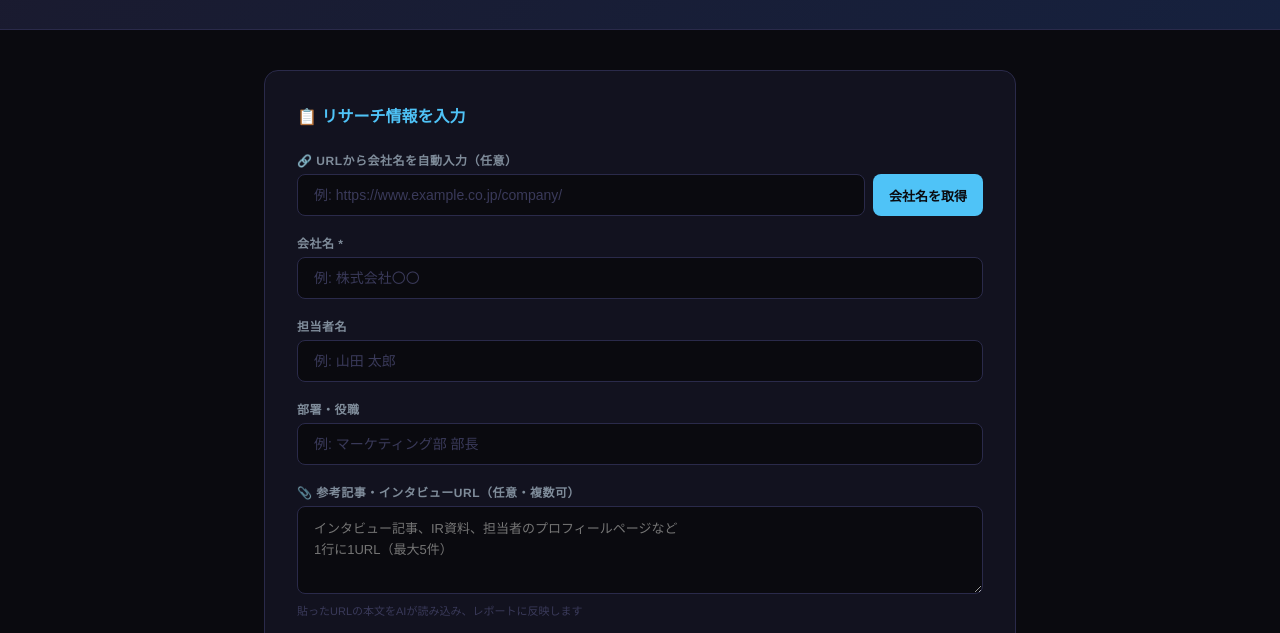
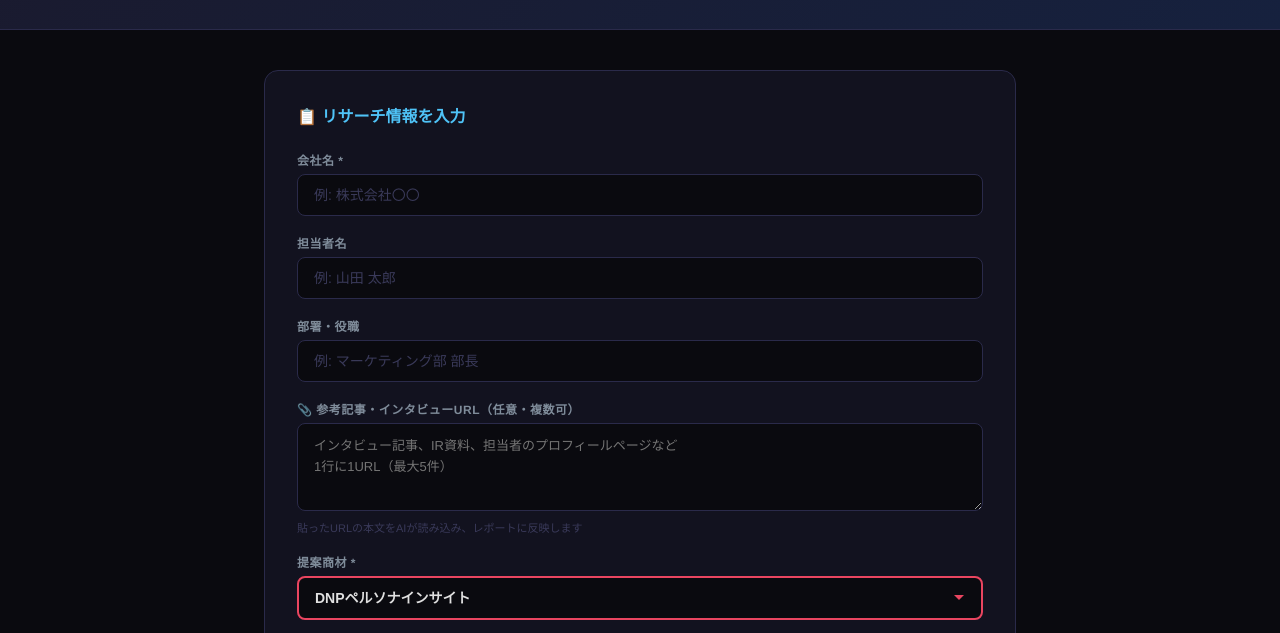
Before and after one commit to titahashi244-star/persona-research, a plain HTML site: page index.html in a window 1280 px wide. Shown: the part 133-766 px from the top of the page. Drawn offline with Linux system fonts and the light colour scheme.

Commit message:
URLから会社名自動入力欄を削除

```diff
--- a/index.html
+++ b/index.html
@@ -107,19 +107,6 @@
   <div class="form-card">
     <h2>📋 リサーチ情報を入力</h2>
 
-    <!-- URL from which to extract company name -->
-    <div class="form-group">
-      <label>🔗 URLから会社名を自動入力（任意）</label>
-      <div style="display:flex;gap:8px">
-        <input type="url" id="extractUrl" placeholder="例: https://www.example.co.jp/company/" style="flex:1">
-        <button type="button" onclick="extractFromUrl()" id="extractBtn"
-          style="background:#4fc3f7;color:#0a0a0f;border:none;border-radius:8px;padding:10px 16px;font-size:13px;font-weight:700;cursor:pointer;white-space:nowrap">
-          会社名を取得
-        </button>
-      </div>
-      <div id="extractStatus" style="font-size:12px;color:#7f8c9a;margin-top:6px;display:none"></div>
-    </div>
-
     <div class="form-group">
       <label>会社名 *</label>
       <input type="text" id="company" placeholder="例: 株式会社〇〇" required>
@@ -202,39 +189,6 @@ const BASE_URL = `https://${GITHUB_OWNER}.github.io/${GITHUB_REPO}`;
 let pollingTimer = null;
 let progressTimer = null;
 
-async function extractFromUrl() {
-  const url = document.getElementById("extractUrl").value.trim();
-  if (!url) { alert("URLを入力してください"); return; }
-
-  const btn = document.getElementById("extractBtn");
-  const status = document.getElementById("extractStatus");
-  btn.disabled = true;
-  btn.textContent = "取得中...";
-  status.style.display = "block";
-  status.style.color = "#7f8c9a";
-  status.textContent = "ページを解析しています...";
-
-  try {
-    const res = await fetch(WORKER_URL, {
-      method: "POST",
-      headers: { "Content-Type": "application/json" },
-      body: JSON.stringify({ password: APP_PASSWORD, action: "extract_company", url })
-    });
-    const data = await res.json();
-    if (data.error) throw new Error(data.error);
-
-    document.getElementById("company").value = data.company_name;
-    status.style.color = "#81c784";
-    status.textContent = `✅ 「${data.company_name}」を入力しました。内容を確認して生成してください。`;
-    document.getElementById("extractUrl").value = "";
-  } catch(e) {
-    status.style.color = "#e57373";
-    status.textContent = "❌ 取得失敗: " + e.message;
-  } finally {
-    btn.disabled = false;
-    btn.textContent = "会社名を取得";
-  }
-}
 
 async function lookupCompany() {
   const company = document.getElementById("company").value.trim();
```
